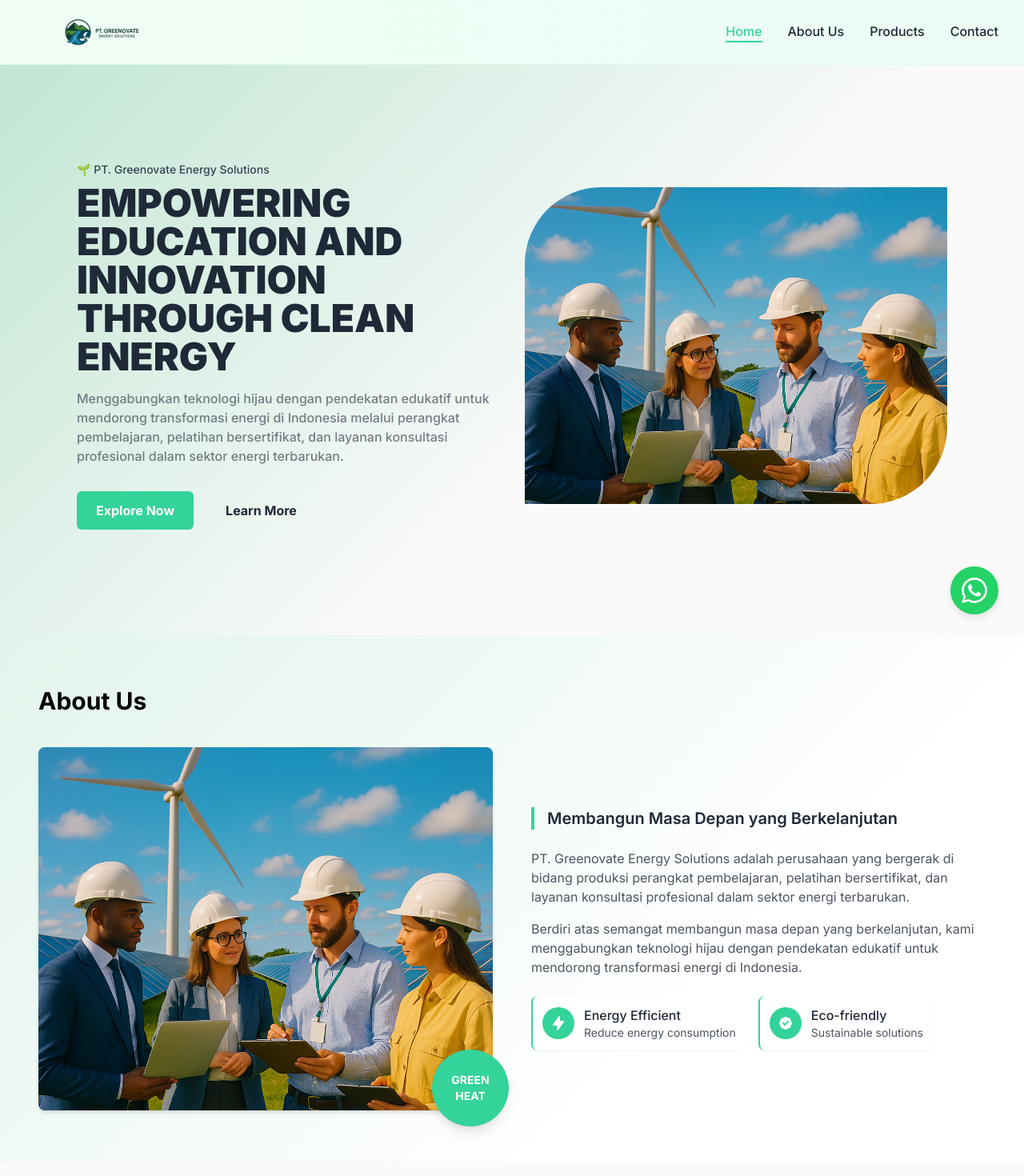
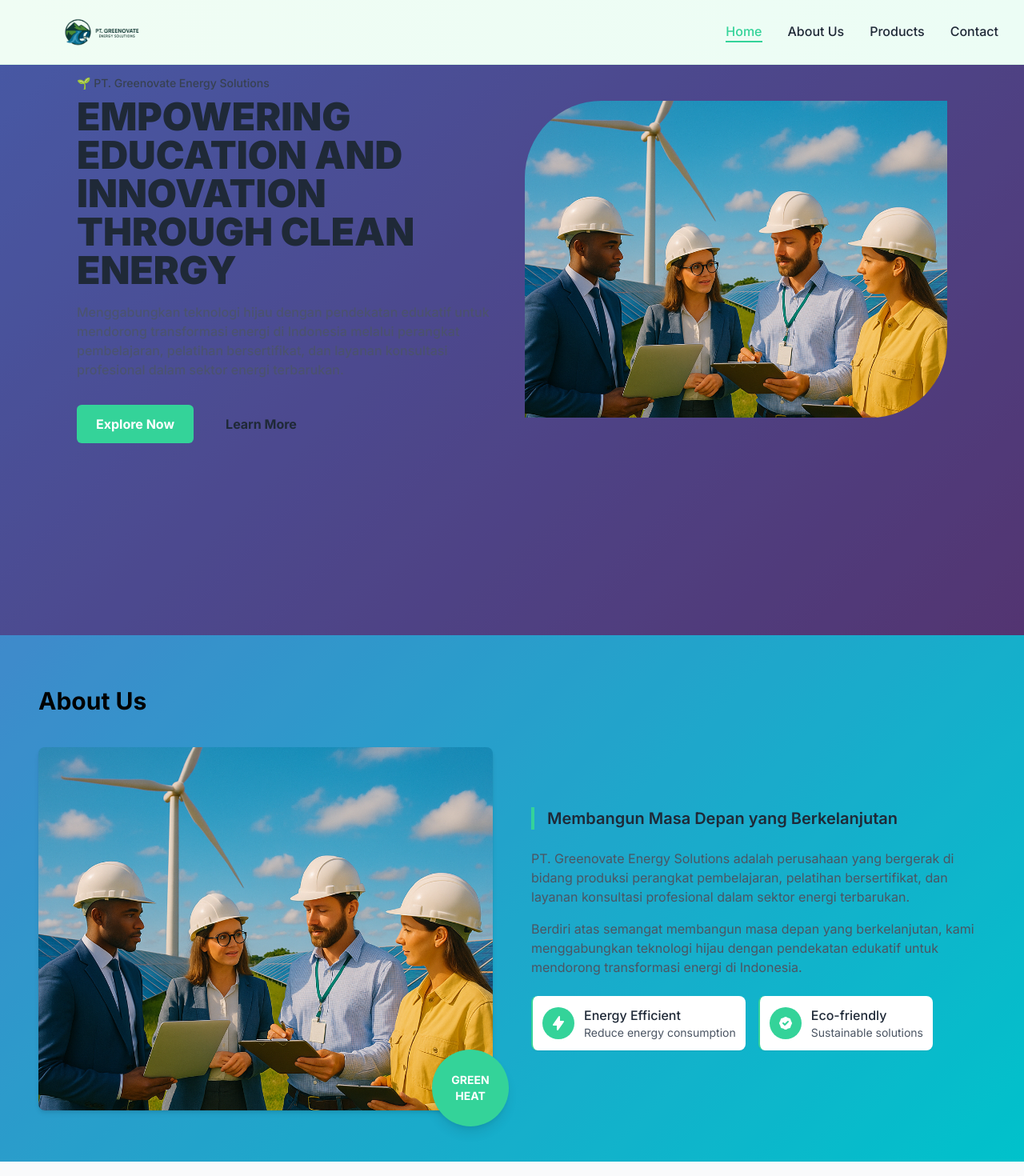
Before and after one commit to Aditya27T/Greenovate-Energy, a Next.js app: page / in a window 1280 px wide. Shown: the top 1470 px of the page at 80% size. Built offline with nearby package versions, Linux system fonts and the light colour scheme.

Commit message:
fix: map layouts

```diff
--- a/src/app/globals.css
+++ b/src/app/globals.css
@@ -1,86 +1,95 @@
-
 @tailwind base;
 @tailwind components;
 @tailwind utilities;
 
-@import url('https://fonts.googleapis.com/css2?family=Inter:wght@300;400;500;600;700&display=swap');
-@import url('https://cdnjs.cloudflare.com/ajax/libs/leaflet/1.7.1/leaflet.css');
-
+/* Custom styles */
 body {
-  font-family: 'Inter', sans-serif;
+  margin: 0;
+  padding: 0;
+  font-family: Inter, -apple-system, BlinkMacSystemFont, 'Segoe UI', 'Roboto', 'Oxygen',
+    'Ubuntu', 'Cantarell', 'Fira Sans', 'Droid Sans', 'Helvetica Neue',
+    sans-serif;
+  -webkit-font-smoothing: antialiased;
+  -moz-osx-font-smoothing: grayscale;
 }
 
 .gradient-bg {
-  background: linear-gradient(90deg, rgba(163, 230, 195, 0.5) 0%, rgba(172, 217, 195, 0.5) 100%);
+  background: linear-gradient(135deg, #667eea 0%, #764ba2 100%);
 }
 
 .hero-gradient {
+  background: linear-gradient(135deg, #667eea 0%, #764ba2 100%);
   position: relative;
-  background: #FAFAFA;
-  overflow: hidden;
   min-height: calc(100vh - 76px); /* Navbar height is approximately 76px */
-  display: flex;
-  align-items: center;
 }
 
 .hero-gradient::before {
-  content: "";
-  width: 100%;
-  height: 100%;
+  content: '';
   position: absolute;
+  top: 0;
   left: 0;
-  top: 0;
-  background: linear-gradient(135deg, rgba(60, 184, 120, 0.3) 0%, rgba(255, 255, 255, 0) 60%);
-  z-index: 0;
+  right: 0;
+  bottom: 0;
+  background: rgba(0, 0, 0, 0.3);
+  z-index: 1;
 }
 
 .about-gradient {
+  background: linear-gradient(135deg, #4facfe 0%, #00f2fe 100%);
   position: relative;
-  overflow: hidden;
 }
 
 .about-gradient::before {
-  content: "";
-  width: 100%;
-  height: 100%;
+  content: '';
   position: absolute;
+  top: 0;
   left: 0;
-  top: 0;
-  background: linear-gradient(135deg, rgba(60, 184, 120, 0.15) 0%, rgba(255, 255, 255, 0) 70%);
-  z-index: 0;
+  right: 0;
+  bottom: 0;
+  background: rgba(0, 0, 0, 0.2);
+  z-index: 1;
 }
 
 .whatsapp-button {
-  position: fixed;
-  bottom: 2rem;
-  right: 2rem;
-  background-color: #25D366;
-  color: white;
-  border-radius: 50%;
-  width: 60px;
-  height: 60px;
-  display: flex;
-  justify-content: center;
-  align-items: center;
-  box-shadow: 0 4px 10px rgba(0, 0, 0, 0.1);
-  z-index: 100;
+  background-color: #25d366;
+  transition: all 0.3s ease;
+}
+
+.whatsapp-button:hover {
+  background-color: #128c7e;
+  transform: scale(1.05);
 }
 
 .product-card {
-  transition: all 0.3s ease;
+  transition: transform 0.3s ease, box-shadow 0.3s ease;
 }
 
 .product-card:hover {
   transform: translateY(-5px);
-  box-shadow: 0 10px 20px rgba(0, 0, 0, 0.1);
+  box-shadow: 0 10px 25px rgba(0, 0, 0, 0.1);
 }
 
 .thumbnail {
-  cursor: pointer;
-  border: 2px solid transparent;
-  transition: all 0.3s;
+  opacity: 0.7;
+  transition: opacity 0.3s ease;
 }
 
 .thumbnail.active {
-  border-color: #34D399;
+  opacity: 1;
+  border: 2px solid #3b82f6;
 }
+
+/* Line clamp utilities */
+.line-clamp-2 {
+  display: -webkit-box;
+  -webkit-line-clamp: 2;
+  -webkit-box-orient: vertical;
+  overflow: hidden;
+}
+
+.line-clamp-3 {
+  display: -webkit-box;
+  -webkit-line-clamp: 3;
+  -webkit-box-orient: vertical;
+  overflow: hidden;
+}
--- a/src/components/contact/SimpleMap.tsx
+++ b/src/components/contact/SimpleMap.tsx
@@ -1,4 +1,5 @@
 'use client';
+
 import { useEffect, useRef, useState } from 'react';
 
 interface SimpleMapProps {
@@ -7,74 +8,71 @@ interface SimpleMapProps {
   popupText?: string;
 }
 
-const SimpleMap: React.FC<SimpleMapProps> = ({
-  center = [-7.9797, 112.6304],
+const SimpleMap = ({
+  center = [-7.983908, 112.621391],
   zoom = 15,
-  popupText = "PT. Greenovate Energy Solutions<br />Jl. Soekarno Hatta, Malang"
-}) => {
+  popupText = "PT Greenovate Teknologi Indonesia"
+}: SimpleMapProps) => {
   const mapRef = useRef<HTMLDivElement>(null);
-  const mapInstanceRef = useRef<any>(null);
-  const [isClient, setIsClient] = useState(false);
-  const [isLoading, setIsLoading] = useState(true);
+  const [mounted, setMounted] = useState(false);
 
   useEffect(() => {
-    setIsClient(true);
+    setMounted(true);
   }, []);
 
   useEffect(() => {
-    if (!isClient || !mapRef.current) return;
-
-    let mounted = true;
+    if (!mounted) return;
 
     const initMap = async () => {
+      if (!mapRef.current) return;
+
       try {
         // Clean up existing map instance
-        if (mapInstanceRef.current) {
-          mapInstanceRef.current.remove();
-          mapInstanceRef.current = null;
+        if (mapRef.current) {
+          mapRef.current.innerHTML = '';
         }
 
         // Dynamic import of Leaflet
         const L = await import('leaflet');
 
-        // Import CSS
-        await import('leaflet/dist/leaflet.css');
+        // Import CSS by adding link to head
+        if (!document.querySelector('link[href*="leaflet.css"]')) {
+          const link = document.createElement('link');
+          link.rel = 'stylesheet';
+          link.href = 'https://unpkg.com/leaflet@1.9.4/dist/leaflet.css';
+          document.head.appendChild(link);
+        }
 
         if (!mounted || !mapRef.current) return;
 
         // Clear container and remove any existing Leaflet reference
-        const container = mapRef.current;
-        container.innerHTML = '';
+        mapRef.current.innerHTML = '';
 
         // Remove Leaflet's internal tracking
-        if ((container as any)._leaflet_id) {
-          delete (container as any)._leaflet_id;
-        }
+        delete (mapRef.current as any)._leaflet_id;
 
         // Wait a bit to ensure DOM is ready
         await new Promise(resolve => setTimeout(resolve, 100));
 
-        if (!mounted || !mapRef.current) return;
-
         // Create map with dragging disabled
-        const map = L.map(container, {
-          attributionControl: false,
+        const map = L.map(mapRef.current, {
           dragging: false,  // Disable dragging
           scrollWheelZoom: false, // Optionally disable scroll zooming as well
+          doubleClickZoom: false,
+          touchZoom: false,
+          boxZoom: false,
+          keyboard: false
         }).setView(center, zoom);
-
-        mapInstanceRef.current = map;
 
         // Add tile layer
         L.tileLayer('https://{s}.tile.openstreetmap.org/{z}/{x}/{y}.png', {
-          attribution: '&copy; <a href="https://www.openstreetmap.org/copyright">OpenStreetMap</a> contributors'
+          attribution: '© OpenStreetMap contributors'
         }).addTo(map);
 
         // Create custom icon
         const customIcon = L.icon({
-          iconUrl: 'https://cdnjs.cloudflare.com/ajax/libs/leaflet/1.7.1/images/marker-icon.png',
-          iconRetinaUrl: 'https://cdnjs.cloudflare.com/ajax/libs/leaflet/1.7.1/images/marker-icon-2x.png',
-          shadowUrl: 'https://cdnjs.cloudflare.com/ajax/libs/leaflet/1.7.1/images/marker-shadow.png',
+          iconUrl: 'https://unpkg.com/leaflet@1.9.4/dist/images/marker-icon.png',
+          shadowUrl: 'https://unpkg.com/leaflet@1.9.4/dist/images/marker-shadow.png',
           iconSize: [25, 41],
           iconAnchor: [12, 41],
           popupAnchor: [1, -34],
@@ -82,68 +80,52 @@ const SimpleMap: React.FC<SimpleMapProps> = ({
         });
 
         // Add marker
-        L.marker(center, { icon: customIcon })
-          .addTo(map)
-          .bindPopup(popupText)
-          .openPopup();
+        const marker = L.marker(center, { icon: customIcon }).addTo(map);
+
+        if (popupText) {
+          marker.bindPopup(popupText).openPopup();
+        }
 
         // Invalidate size after everything is loaded
         setTimeout(() => {
-          if (map && mounted) {
-            map.invalidateSize();
-          }
-        }, 200);
-
-        setIsLoading(false);
+          map.invalidateSize();
+        }, 100);
 
       } catch (error) {
         console.error('Error initializing map:', error);
-        setIsLoading(false);
+
+        // Fallback: show a simple div with location info
+        if (mapRef.current) {
+          mapRef.current.innerHTML = `
+            <div class="flex items-center justify-center h-full bg-gray-100 rounded-lg border shadow-lg">
+              <div class="text-center p-6">
+                <div class="text-lg font-semibold text-gray-700 mb-2">${popupText}</div>
+                <div class="text-sm text-gray-500">Map temporarily unavailable</div>
+                <div class="text-xs text-gray-400 mt-2">Location: ${center[0]}, ${center[1]}</div>
+              </div>
+            </div>
+          `;
+        }
       }
     };
 
     initMap();
+  }, [mounted, center, zoom, popupText]);
 
-    return () => {
-      mounted = false;
-      if (mapInstanceRef.current) {
-        try {
-          mapInstanceRef.current.remove();
-        } catch (e) {
-          console.error('Error removing map:', e);
-        }
-        mapInstanceRef.current = null;
-      }
-    };
-  }, [isClient, center, zoom, popupText]);
-
-  if (!isClient) {
+  if (!mounted) {
     return (
-      <div
-        style={{ height: '400px', width: '100%', borderRadius: '0.375rem' }}
-        className="bg-gray-200 flex items-center justify-center"
-      >
-        <div className="text-gray-600">Loading map...</div>
+      <div className="w-full h-96 lg:h-[500px] bg-gray-100 rounded-lg animate-pulse flex items-center justify-center shadow-lg">
+        <div className="text-gray-500">Loading map...</div>
       </div>
     );
   }
 
   return (
-    <div className="relative">
-      {isLoading && (
-        <div
-          style={{ height: '400px', width: '100%', borderRadius: '0.375rem' }}
-          className="bg-gray-200 flex items-center justify-center absolute inset-0 z-10"
-        >
-          <div className="text-gray-600">Loading map...</div>
-        </div>
-      )}
-      <div
-        ref={mapRef}
-        style={{ height: '400px', width: '100%', borderRadius: '0.375rem' }}
-        className="bg-gray-200"
-      />
-    </div>
+    <div
+      ref={mapRef}
+      className="w-full h-96 lg:h-[500px] rounded-lg border border-gray-200 shadow-lg"
+      style={{ minHeight: '384px' }}
+    />
   );
 };
 
```
Also changed, not shown: 1 other file (tests, documents, lock files or other folders).
